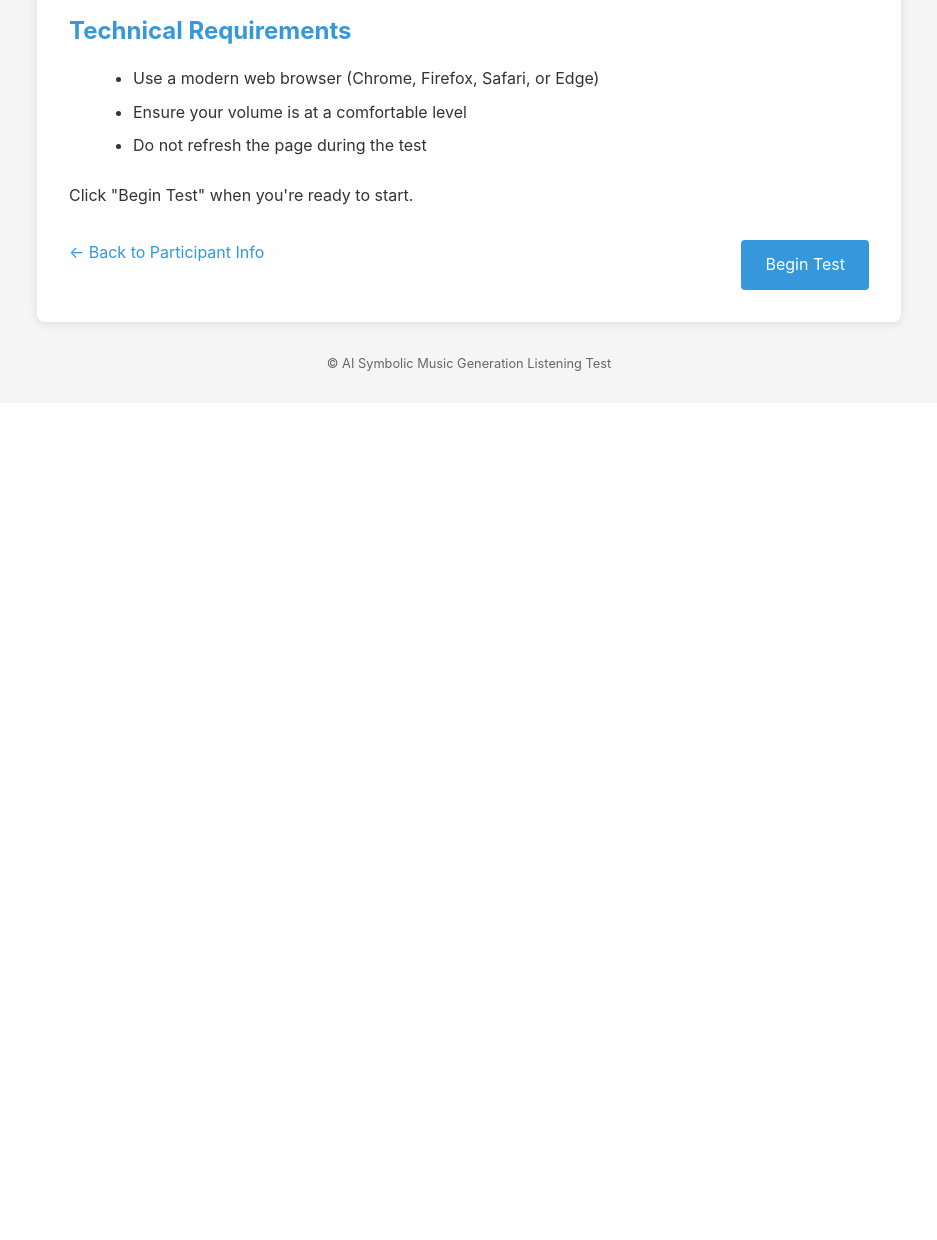
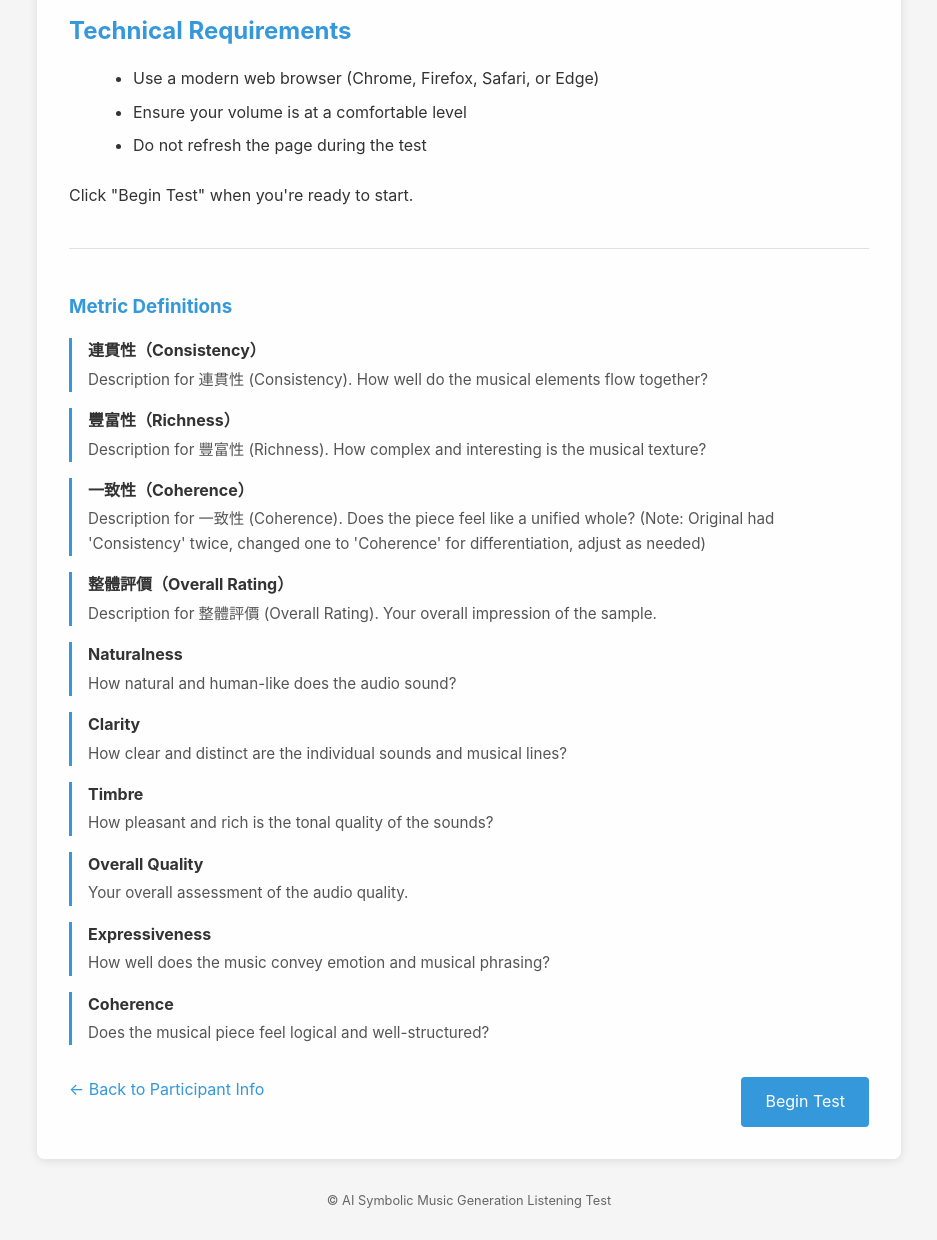
Before and after one commit to tklovln/ListeningTestForum, a Flask app: page /rules/ in a window 1280 px wide. Shown: the part 1475-2715 px from the top of the page, without its empty margins (171-1108 px from the left). Before the commit the page ends 1846 px from the top, so only its background shows below. Run offline with Flask 3, Linux system fonts and the light colour scheme; the visitor is signed in with stand-in values (Sample User, id 1); some libraries are stand-ins or nearby versions.

```diff
--- a/subjective-forum/blueprints/rules.py
+++ b/subjective-forum/blueprints/rules.py
@@ -34,6 +34,16 @@ def index():
     rules_md_file = forum_config.get('rulesMarkdown', 'rules.md')
     rules_html = ""
 
+    # Extract all unique metric definitions
+    metric_definitions = {}
+    all_questions = forum_config.get('questions', [])
+    for question_config in all_questions:
+        metrics_in_question = question_config.get('metrics', [])
+        for metric_obj in metrics_in_question:
+            if isinstance(metric_obj, dict) and 'name' in metric_obj and 'description' in metric_obj:
+                if metric_obj['name'] not in metric_definitions:
+                    metric_definitions[metric_obj['name']] = metric_obj['description']
+
     try:
         # Try to load and convert markdown to HTML
         rules_path = Path('config') / rules_md_file
@@ -51,7 +61,8 @@ def index():
         'rules.html',
         title=branding.get('title', 'Listening Survey'),
         accent_color=branding.get('accentColor', '#888888'),
-        rules_html=rules_html
+        rules_html=rules_html,
+        metric_definitions=metric_definitions
     )
 
 
--- a/subjective-forum/config/forum.json
+++ b/subjective-forum/config/forum.json
@@ -20,21 +20,36 @@
       "id": "q1",
       "title": "Listen to the sample and rate the metrics",
       "promptId": "001",
-      "metrics": ["連貫性（Consistency）", "豐富性（Richness）", "一致性（Consistency）", "整體評價（Overall Rating）"],
+      "metrics": [
+        {"name": "連貫性（Consistency）", "description": "Description for 連貫性 (Consistency). How well do the musical elements flow together?"},
+        {"name": "豐富性（Richness）", "description": "Description for 豐富性 (Richness). How complex and interesting is the musical texture?"},
+        {"name": "一致性（Coherence）", "description": "Description for 一致性 (Coherence). Does the piece feel like a unified whole? (Note: Original had 'Consistency' twice, changed one to 'Coherence' for differentiation, adjust as needed)"},
+        {"name": "整體評價（Overall Rating）", "description": "Description for 整體評價 (Overall Rating). Your overall impression of the sample."}
+      ],
       "models": ["gt", "methodA", "methodB"]
     },
     {
       "id": "q2",
       "title": "Which sample has the best audio quality?",
       "promptId": "002",
-      "metrics": ["Naturalness", "Clarity", "Timbre", "Overall Quality"],
+      "metrics": [
+        {"name": "Naturalness", "description": "How natural and human-like does the audio sound?"},
+        {"name": "Clarity", "description": "How clear and distinct are the individual sounds and musical lines?"},
+        {"name": "Timbre", "description": "How pleasant and rich is the tonal quality of the sounds?"},
+        {"name": "Overall Quality", "description": "Your overall assessment of the audio quality."}
+      ],
       "models": ["gt", "methodA", "methodB"]
     },
     {
       "id": "q3",
       "title": "Which sample sounds most natural?",
       "promptId": "003",
-      "metrics": ["Naturalness", "Expressiveness", "Coherence", "Overall Quality"],
+      "metrics": [
+        {"name": "Naturalness", "description": "How natural and human-like does the musical performance sound?"},
+        {"name": "Expressiveness", "description": "How well does the music convey emotion and musical phrasing?"},
+        {"name": "Coherence", "description": "Does the musical piece feel logical and well-structured?"},
+        {"name": "Overall Quality", "description": "Your overall assessment of the musical sample."}
+      ],
       "models": ["gt", "methodA", "methodB"]
     }
   ]
--- a/subjective-forum/templates/rules.html
+++ b/subjective-forum/templates/rules.html
@@ -32,6 +32,35 @@
 
     .rules-content li {
         margin-bottom: 0.5rem;
+    }
+
+    .metric-definitions-container {
+        margin-top: 2.5rem;
+        padding-top: 1.5rem;
+        border-top: 1px solid #e0e0e0;
+    }
+
+    .metric-definitions-container h3 {
+        color: var(--accent-color);
+        margin-bottom: 1rem;
+    }
+
+    .metric-definition {
+        margin-bottom: 1rem;
+        padding-left: 1rem;
+        border-left: 3px solid var(--accent-color, #ccc);
+    }
+
+    .metric-definition strong {
+        display: block;
+        margin-bottom: 0.25rem;
+        color: #333;
+    }
+
+    .metric-definition p {
+        margin: 0;
+        color: #555;
+        font-size: 0.95rem;
     }
 
     .begin-button {
@@ -71,6 +100,18 @@
         {{ rules_html|safe }}
     </div>
 
+    {% if metric_definitions %}
+    <div class="metric-definitions-container">
+        <h3>Metric Definitions</h3>
+        {% for name, description in metric_definitions.items() %}
+            <div class="metric-definition">
+                <strong>{{ name }}</strong>
+                <p>{{ description }}</p>
+            </div>
+        {% endfor %}
+    </div>
+    {% endif %}
+
     <div class="navigation-buttons">
         <a href="{{ url_for('participant.index') }}" class="back-button">← Back to Participant Info</a>
         <a href="{{ url_for('rules.begin') }}" class="begin-button">Begin Test</a>
```
Also changed, not shown: subjective-forum/static/js/modules/fixed-story-controller.js (+77 -0 lines), subjective-forum/templates/questions.html (+60 -3 lines).
